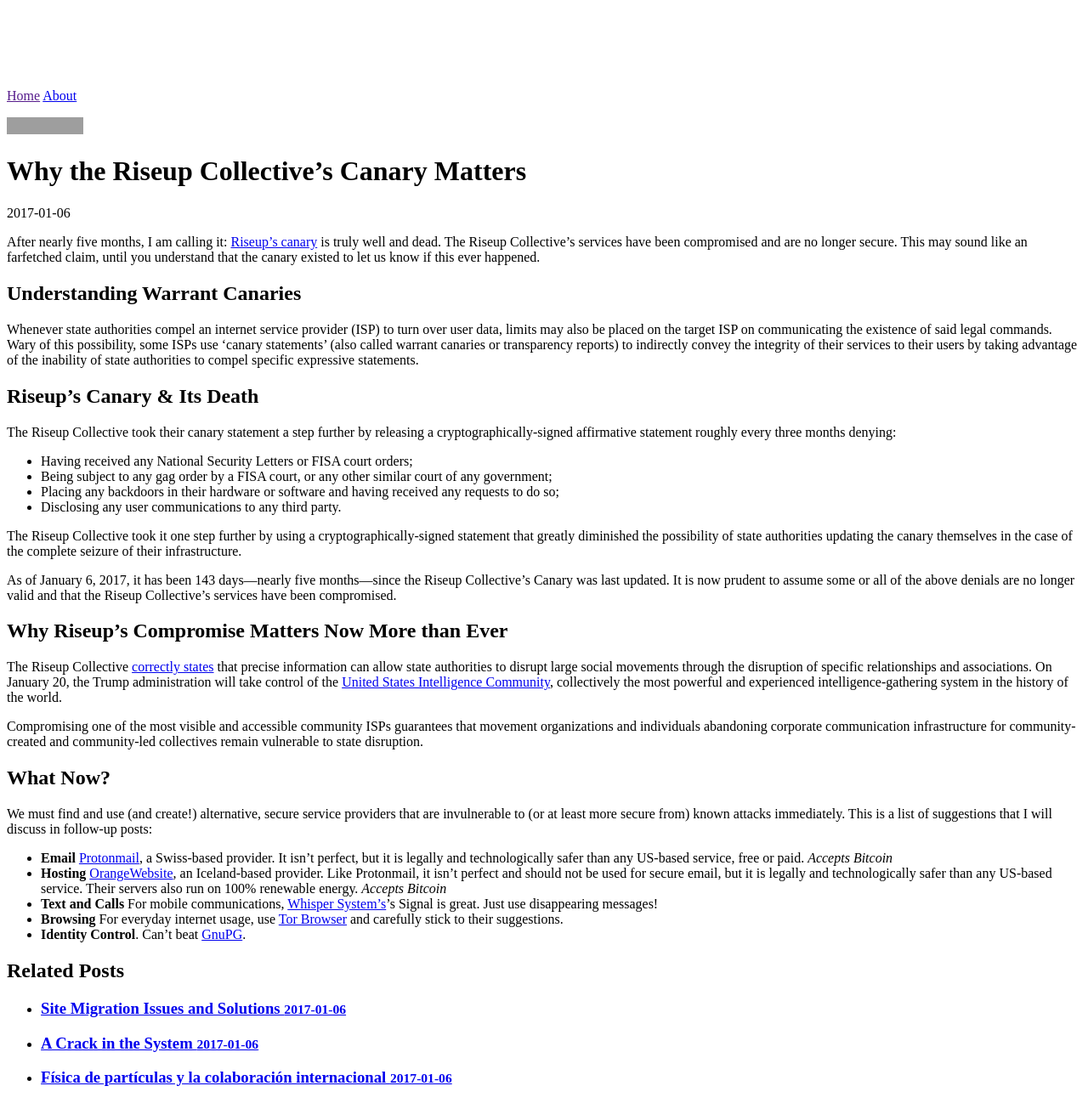
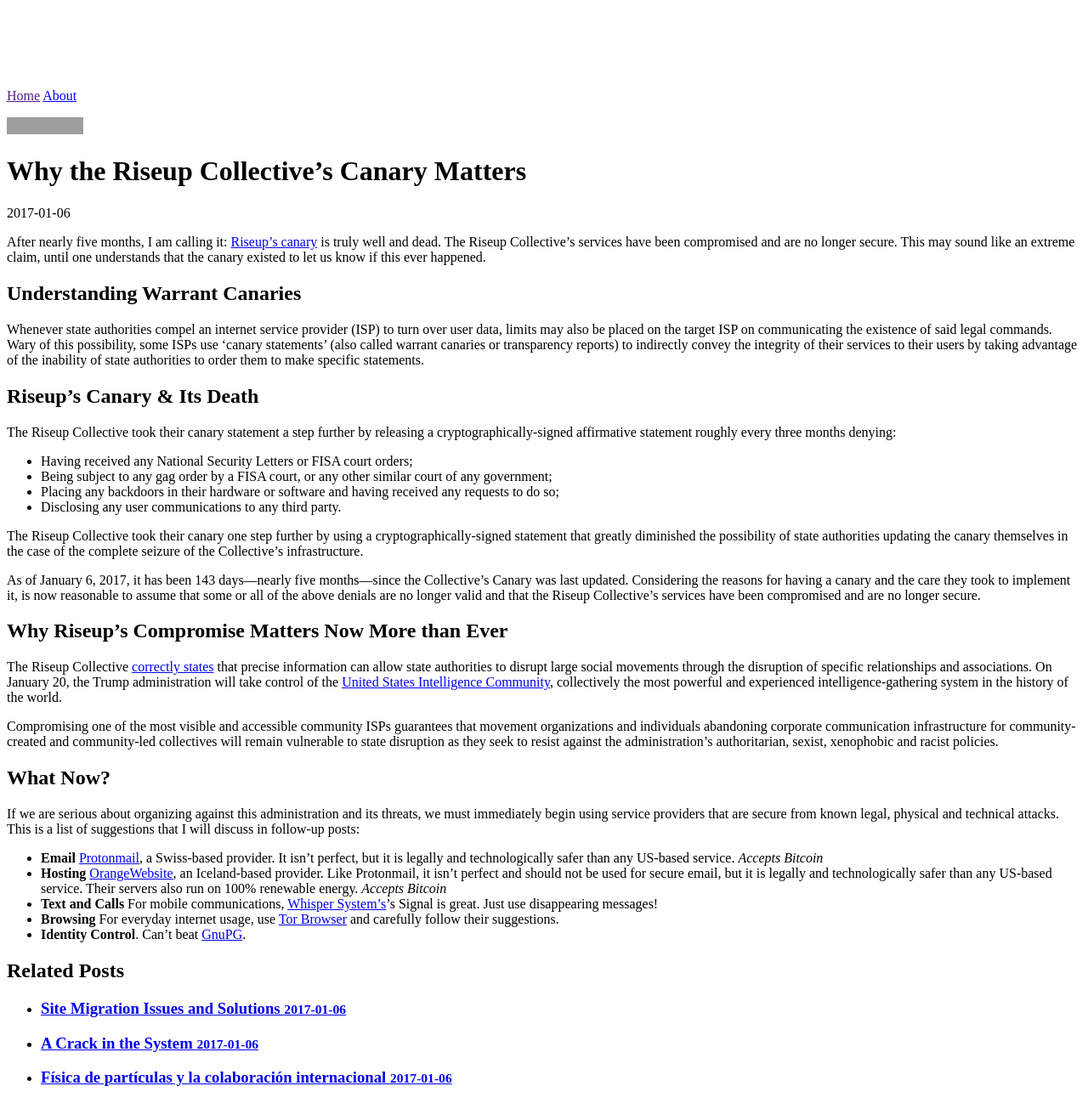
Before and after one commit to chema/sanfranciscan, a Jekyll site: the page built from _posts/2017-01-06-why-riseups-canary-matters.md, in a window 1280 px wide. Shown: the whole page at 85% size. Built offline with Jekyll 4.4.1, drawn with Linux system fonts in a browser that asks for light colours; comment, search, counter and statistics services are not loaded; grey boxes are pictures that could not be loaded.

Commit message:
Updated draft

```diff
--- a/_posts/2017-01-06-why-riseups-canary-matters.md
+++ b/_posts/2017-01-06-why-riseups-canary-matters.md
@@ -4,11 +4,11 @@
 title: Why the Riseup Collective&#8217;s Canary Matters
 ---
 
-After nearly five months, I am calling it: [Riseup's canary](https://riseup.net/en/canary) is truly well and dead. The Riseup Collective's services have been compromised and are no longer secure. This may sound like an farfetched claim, until you understand that the canary existed to let us know if this ever happened.
+After nearly five months, I am calling it: [Riseup's canary](https://riseup.net/en/canary) is truly well and dead. The Riseup Collective's services have been compromised and are no longer secure. This may sound like an extreme claim, until one understands that the canary existed to let us know if this ever happened.
 
 ## Understanding Warrant Canaries
 
-Whenever state authorities compel an internet service provider (ISP) to turn over user data, limits may also be placed on the target ISP on communicating the existence of said legal commands. Wary of this possibility, some ISPs use 'canary statements' (also called warrant canaries or transparency reports) to indirectly convey the integrity of their services to their users by taking advantage of the inability of state authorities to compel specific expressive statements.
+Whenever state authorities compel an internet service provider (ISP) to turn over user data, limits may also be placed on the target ISP on communicating the existence of said legal commands. Wary of this possibility, some ISPs use 'canary statements' (also called warrant canaries or transparency reports) to indirectly convey the integrity of their services to their users by taking advantage of the inability of state authorities to order them to make specific statements.
 
 ## Riseup's Canary & Its Death
 
@@ -19,22 +19,22 @@
 * Placing any backdoors in their hardware or software and having received any requests to do so;
 * Disclosing any user communications to any third party.
 
-The Riseup Collective took it one step further by using a cryptographically-signed statement that greatly diminished the possibility of state authorities updating the canary themselves in the case of the complete seizure of their infrastructure.
+The Riseup Collective took their canary one step further by using a cryptographically-signed statement that greatly diminished the possibility of state authorities updating the canary themselves in the case of the complete seizure of the Collective's infrastructure.
 
-As of January 6, 2017, it has been 143 days—nearly five months—since the Riseup Collective's Canary was last updated. It is now prudent to assume some or all of the above denials are no longer valid and that the Riseup Collective's services have been compromised.
+As of January 6, 2017, it has been 143 days—nearly five months—since the Collective's Canary was last updated. Considering the reasons for having a canary and the care they took to implement it, is now reasonable to assume that some or all of the above denials are no longer valid and that the Riseup Collective's services have been compromised and are no longer secure.
 
 ## Why Riseup's Compromise Matters Now More than Ever
 
 The Riseup Collective [correctly states](https://riseup.net/en/about-us) that precise information can allow state authorities to disrupt large social movements through the disruption of specific relationships and associations. On January 20, the Trump administration will take control of the [United States Intelligence Community](https://en.wikipedia.org/wiki/United_States_Intelligence_Community), collectively the most powerful and experienced intelligence-gathering system in the history of the world.
 
-Compromising one of the most visible and accessible community ISPs guarantees that movement organizations and individuals abandoning corporate communication infrastructure for community-created and community-led collectives remain vulnerable to state disruption.
+Compromising one of the most visible and accessible community ISPs guarantees that movement organizations and individuals abandoning corporate communication infrastructure for community-created and community-led collectives will remain vulnerable to state disruption as they seek to resist against the administration's authoritarian, sexist, xenophobic and racist policies.
 
 ## What Now?
 
-We must find and use (and create!) alternative, secure service providers that are invulnerable to (or at least more secure from) known attacks immediately. This is a list of suggestions that I will discuss in follow-up posts:
+If we are serious about organizing against this administration and its threats, we must immediately begin using service providers that are secure from known legal, physical and technical attacks. This is a list of suggestions that I will discuss in follow-up posts:
 
-* **Email** [Protonmail](http://protonmail.com/), a Swiss-based provider. It isn't perfect, but it is legally and technologically safer than any US-based service, free or paid. *Accepts Bitcoin*
+* **Email** [Protonmail](http://protonmail.com/), a Swiss-based provider. It isn't perfect, but it is legally and technologically safer than any US-based service. *Accepts Bitcoin*
 * **Hosting** [OrangeWebsite](http://orangewebsite.com/), an Iceland-based provider. Like Protonmail, it isn't perfect and should not be used for secure email, but it is legally and technologically safer than any US-based service. Their servers also run on 100% renewable energy.  *Accepts Bitcoin*
 * **Text and Calls** For mobile communications, [Whisper System's](https://whispersystems.org/)'s Signal is great. Just use disappearing messages!
-* **Browsing** For everyday internet usage, use [Tor Browser](https://www.torproject.org/) and carefully stick to their suggestions.
+* **Browsing** For everyday internet usage, use [Tor Browser](https://www.torproject.org/) and carefully follow their suggestions.
 * **Identity Control**. Can't beat [GnuPG](https://www.gnupg.org/).
```
